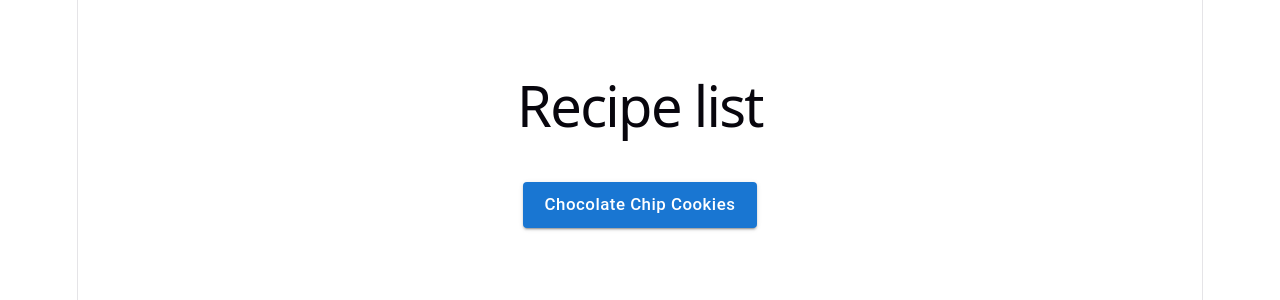
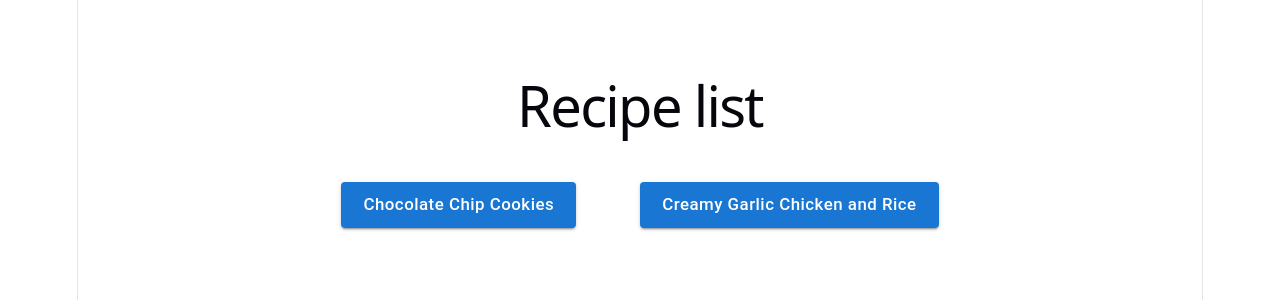
Before and after one commit to Coad-Toad/recipe-app, a React (Vite) app: page / in a window 1280 px wide. Shown: the top 300 px of the page. Built offline with nearby package versions, Linux system fonts and the light colour scheme.

Commit message:
New recipe

```diff
--- a/src/data/recipes.ts
+++ b/src/data/recipes.ts
@@ -88,7 +88,7 @@ export const recipes: Recipe[] = [
             text: " It is very easy to overdo it, so start with a tablespoon, and if after a couple of minutes it doesn't seem to be doing much, add a bit more.",
           },
         ],
-        usesIngredients: ["dairy-free chocolate chips", "dairy-free milk"]
+        usesIngredients: ["dairy-free chocolate chips", "dairy-free milk"],
       },
       {
         id: "4",
@@ -126,4 +126,173 @@ export const recipes: Recipe[] = [
       },
     ],
   },
+  {
+    id: "creamy-garlic-chicken",
+    title: "Creamy Garlic Chicken and Rice",
+
+    ingredients: [
+      { name: "basmati rice", quantity: 1, unit: " cup" },
+      { name: "Vivera chicken-style fillets", quantity: 4, unit: "" },
+      { name: "salt", quantity: 1, unit: "tsp" },
+      { name: "black pepper", quantity: 0.5, unit: "tsp" },
+      { name: "garlic salt", quantity: 1, unit: "tsp" },
+      { name: "plain flour", quantity: 1, unit: "tsp" },
+      { name: "olive oil", quantity: 2, unit: "tbsp" },
+      { name: "vegan butter/margarine", quantity: 2, unit: "tbsp" },
+      { name: "medium white onion", quantity: 1, unit: "" },
+      { name: "garlic", quantity: 6, unit: "cloves" },
+      { name: "OXO vegan chicken stock", quantity: 1, unit: "cup" },
+      { name: "Oatly cream", quantity: 1, unit: "carton" },
+      {
+        name: "Violife grated cheese alternative",
+        quantity: 0.5,
+        unit: "cup",
+      },
+      { name: "parsley", quantity: 1, unit: "tbsp" },
+      { name: "green beans", quantity: 1, unit: "pack" },
+    ],
+
+    steps: [
+      {
+        id: "wash-rice",
+        instruction:
+          "Add a cup of basmati rice to a medium saucepan and rinse with cold water 3 times.",
+        usesIngredients: ["basmati rice"],
+      },
+      {
+        id: "cook-rice",
+        instruction:
+          "Pour 1.5 cups of water over the rice, add a sprinkle of salt and put on the hob at maximum heat with a lid on until it starts to boil.",
+        usesIngredients: ["basmati rice", "salt"],
+      },
+      {
+        id: "simmer-rice",
+        instruction:
+          "Once the water starts to boil, turn down to low (setting 3) and leave to simmer until all the water has been absorbed.",
+        usesIngredients: ["basmati rice"],
+      },
+      {
+        id: "stop-cooking-rice",
+        instruction:
+          "Once the water has all been absorbed, turn off the heat but leave the pan on the hob with the lid on until the rest of the meal is ready.",
+        usesIngredients: ["basmati rice"],
+      },
+
+      {
+        id: "season-chicken",
+        instruction: "Season the chicken-style fillets with salt and pepper.",
+        usesIngredients: [
+          "Vivera chicken-style fillets",
+          "salt",
+          "black pepper",
+        ],
+      },
+      {
+        id: "coat-chicken",
+        instruction:
+          "Combine the garlic salt and flour in a bowl and dredge each fillet in the mixture.",
+        usesIngredients: [
+          "Vivera chicken-style fillets",
+          "garlic salt",
+          "plain flour",
+        ],
+      },
+      {
+        id: "heat-pan",
+        instruction:
+          "Heat the olive oil and 1 tbsp of butter/margarine in a frying pan over medium heat (setting 6).",
+        usesIngredients: ["olive oil", "vegan butter/margarine"],
+      },
+      {
+        id: "cook-chicken",
+        instruction:
+          "Add the coated chicken-style fillets to the pan and cook until golden.",
+        timerMinutes: 2,
+        timerLabel: "Fry fillets (side 1)",
+        usesIngredients: ["Vivera chicken-style fillets"],
+      },
+      {
+        id: "flip-chicken",
+        instruction: "Flip the fillets and cook the other side until golden.",
+        timerMinutes: 2,
+        timerLabel: "Fry fillets (side 2)",
+        usesIngredients: ["Vivera chicken-style fillets"],
+      },
+      {
+        id: "remove-chicken",
+        instruction: "Remove fillets from the pan and set aside.",
+        notes: [
+          {
+            type: "tip",
+            text: "At this stage you can either put the fillets in the warming drawer on a plate with some kitchen roll to dry out further, or put them in the air fryer for 5 minutes at 200°C to get them super crispy!",
+          },
+        ],
+      },
+      {
+        id: "melt-butter",
+        instruction:
+          "Add 1 tbsp vegan butter/margine to the pan and let it melt.",
+        usesIngredients: ["vegan butter/margarine"],
+      },
+      {
+        id: "chop-aromatics",
+        instruction:
+          "Finely dice the onion and 3 cloves of garlic, smash the other 3 cloves with the side of the knife.",
+        usesIngredients: ["garlic", "medium white onion"],
+      },
+      {
+        id: "cook-aromatics",
+        instruction:
+          "Add the onion and garlic to the pan and cook until fragrant.",
+        timerMinutes: 3,
+        timerLabel: "Cook aromatics",
+        usesIngredients: ["garlic", "medium white onion"],
+      },
+      {
+        id: "add-stock",
+        instruction:
+          "Boil the kettle and make 1 cup of chicken stock using 1 stock cube. Pour into the pan with the onion and garlic and stir to combine, let it simmer and reduce by about half.",
+        timerMinutes: 5,
+        timerLabel: "Reduce broth",
+        usesIngredients: ["OXO vegan chicken stock"],
+      },
+      {
+        id: "add-cream",
+        instruction:
+          "Stir the Oatly cream into the pan and bring to a gentle simmer.",
+        usesIngredients: ["Oatly cream"],
+        timerMinutes: 3,
+        timerLabel: "Simmer sauce",
+      },
+      {
+        id: "add-cheese",
+        instruction:
+          "Add the grated cheese alternative and stir, waiting for it to melt into the sauce.",
+        usesIngredients: ["Violife grated cheese alternative"],
+        timerMinutes: 3,
+        timerLabel: "Melt cheese",
+      },
+      {
+        id: "return-chicken",
+        instruction:
+          "Add the fillets back into the pan and coat in the sauce. Let the sauce simmer for a few more minutes until it thickens.",
+        usesIngredients: ["Vivera chicken-style fillets"],
+                timerMinutes: 3,
+        timerLabel: "Thicken sauce",
+
+      },
+      {
+        id: "green-beans",
+        instruction: "While the sauce is thickening, steam the green beans over a small saucepan of boiling water.",
+        timerMinutes: 3,
+        timerLabel: "Steam the green beans",
+        usesIngredients: ["green beans"],
+      },
+      {
+        id: "plate-up",
+        instruction: "Fluff the cooked rice with a fork and plate with the fillets, sauce and green beans. Sprinkle with parsley and serve 💙",
+        usesIngredients: ["parsley"],
+      },
+    ],
+  },
 ];
--- a/src/features/recipes/IngredientsList.tsx
+++ b/src/features/recipes/IngredientsList.tsx
@@ -42,11 +42,10 @@ export const IngredientsList = ({
                   <p
                     style={{
                       fontWeight: isHighlighted ? "bold" : "normal",
-                      color: isHighlighted ? "var(--accent)" : "var(--text)"
+                      color: isHighlighted ? "var(--accent)" : "var(--text)",
                     }}
                   >
-                    {n.quantity}
-                    {n.unit} {n.name}
+                    {n.quantity} {n.unit} {n.name}
                   </p>
                 </div>
               );
```
